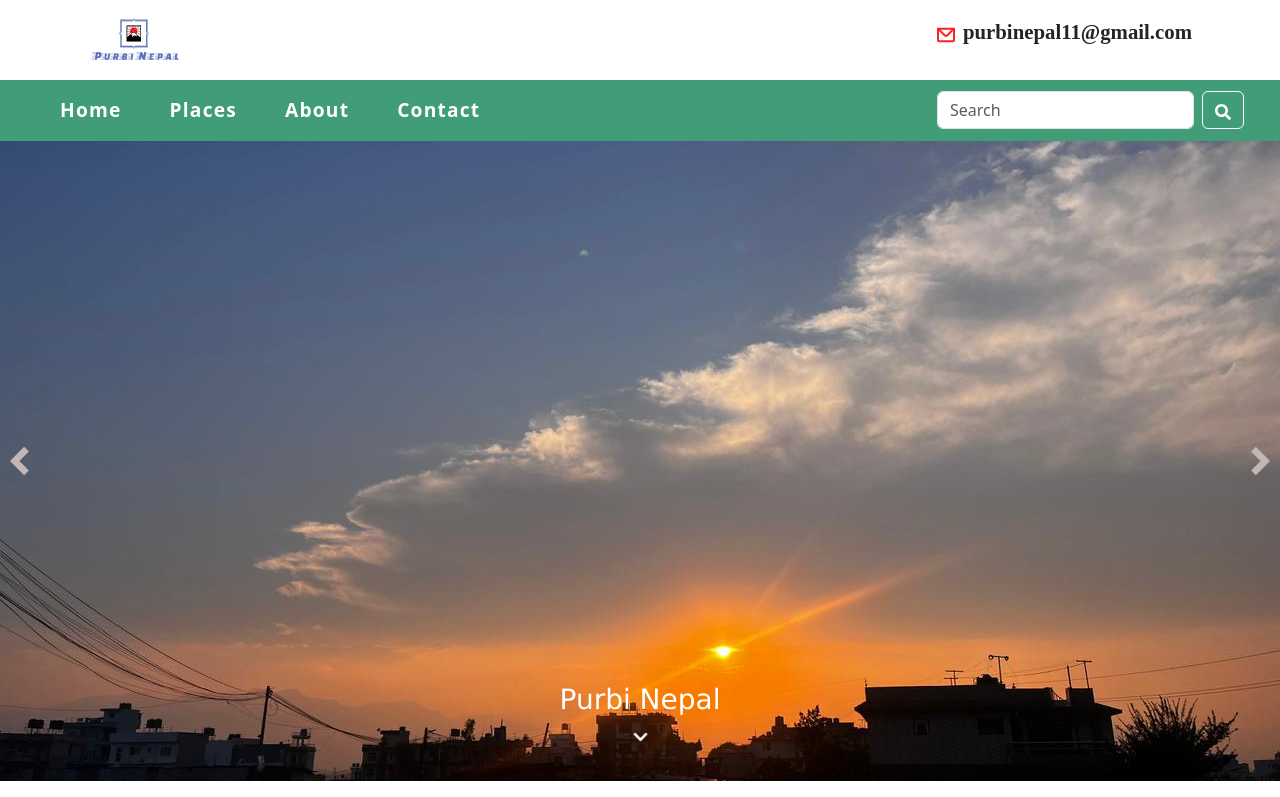
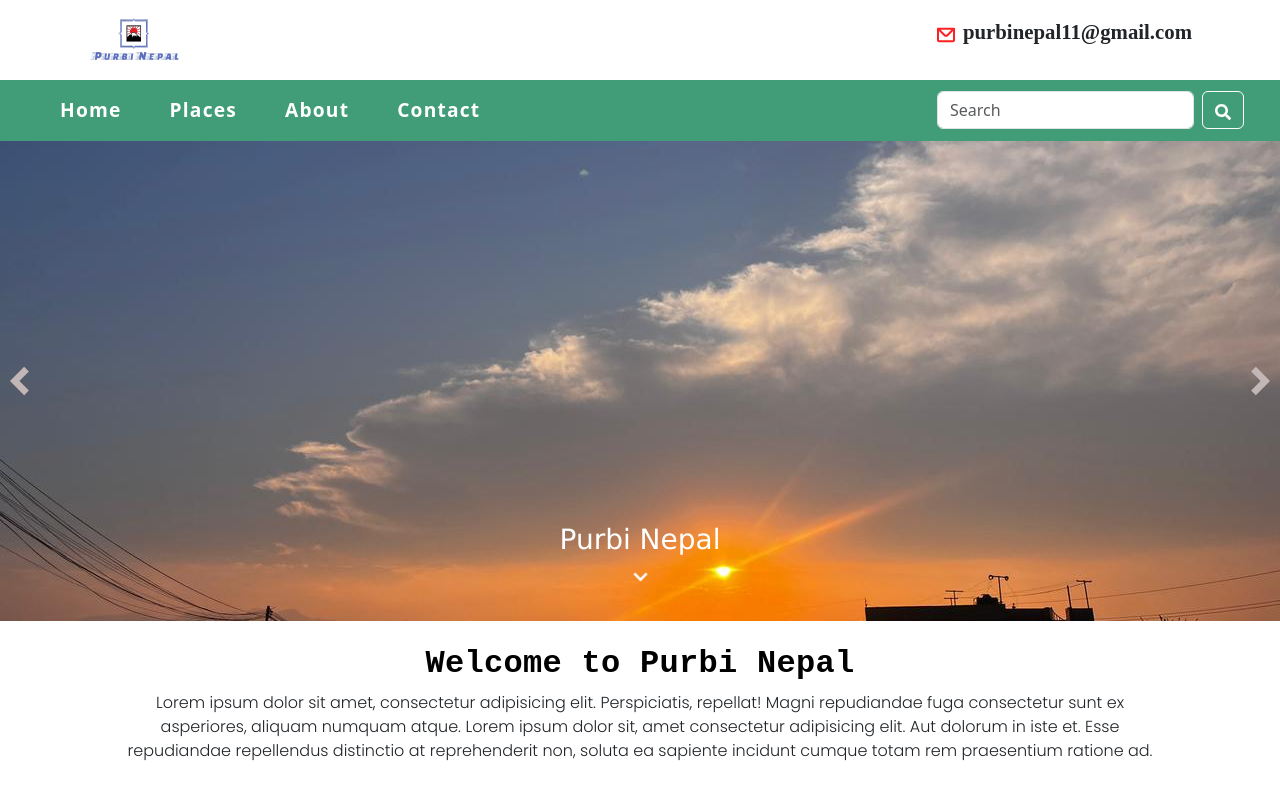
Before and after one commit to BibekThapa1/travel-website, a React (Vite) app: page / in a window 1280 px wide. Shown: the top 797 px of the page. Built offline with nearby package versions, Linux system fonts and the light colour scheme; a web font is replaced by a local one.

Commit message:
Update App.css

```diff
--- a/src/App.css
+++ b/src/App.css
@@ -476,16 +476,13 @@ transition: 0.4s all linear;
 }
 
 @media screen and (min-width:1200px) {
+
     .logo-section .logo {
         padding: 0 2rem !important;
     }
 
     .logo-section .logo .nav-text {
         font-size: 1.3rem;
-    }
-
-    .sliderStyles{
-        height: 80vmin;
     }
 
     .slider-container .slider-text{
```
